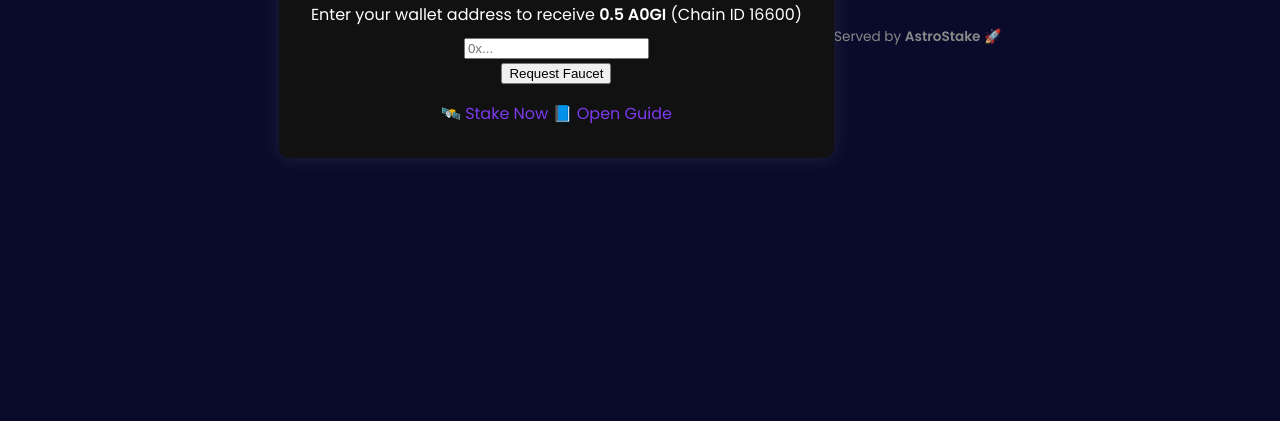
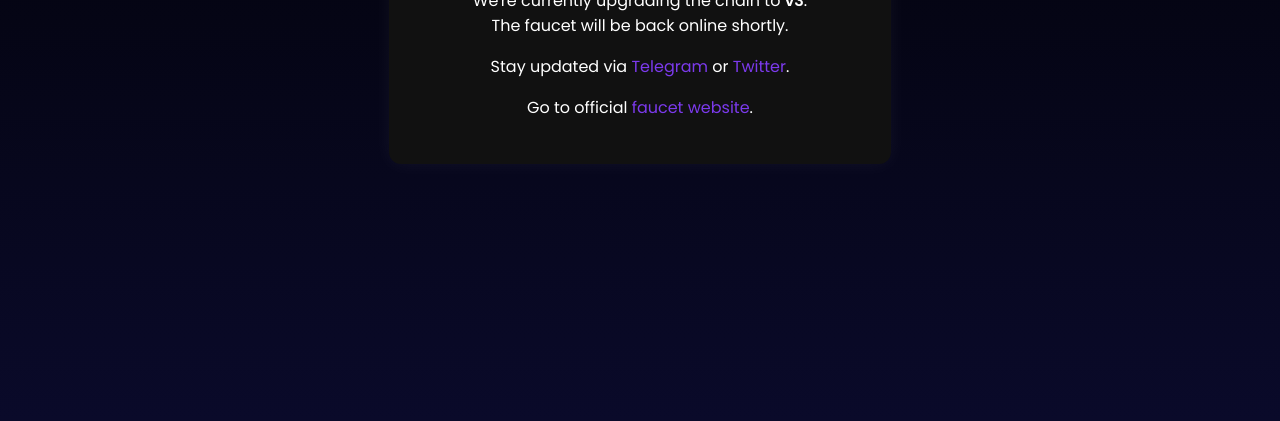
Before and after one commit to assyfx/astrostake.xyz, a plain HTML site: page 0g-faucet/index.html in a window 1280 px wide. Shown: the part 379-800 px from the top of the page. Drawn offline with Linux system fonts and the light colour scheme.

Commit message:
faucet maintenance

```diff
--- a/0g-faucet/index.html
+++ b/0g-faucet/index.html
@@ -15,72 +15,15 @@
   <title>AstroStake Faucet</title>
   <link href="https://fonts.googleapis.com/css2?family=Poppins:wght@400;600&display=swap" rel="stylesheet">
   <script src="https://www.google.com/recaptcha/api.js" async defer></script>
-  <link rel="stylesheet" href="style.css">
+  <link rel="stylesheet" href="/0g-faucet/maintenance.css">
 </head>
 <body>
-  <div id="meteors"></div>
   <div class="container">
-    <h1>🚀 AstroStake Testnet Faucet</h1>
-    <p>Enter your wallet address to receive <strong>0.5 A0GI</strong> (Chain ID 16600)</p>
-    <input type="text" id="address" placeholder="0x...">
-    <div class="g-recaptcha" data-sitekey="6LeYix4rAAAAANssITT0TW0zN6k565g00-tOihPP" data-theme="dark"></div>
-    <button onclick="requestFaucet()">Request Faucet</button>
-    <p id="status" class="status"></p>
-    <div class="links">
-      <a href="https://0g.exploreme.pro/validators/0gvaloper1aax7fz4d904m0ul3e9v3lfq7cdzzw3ka8qk3mr?action=Delegate" target="_blank">🛰️ Stake Now</a>
-      <a href="https://docs.astrostake.xyz" target="_blank">📘 Open Guide</a>
-    </div>
+    <h1>🚧 Faucet Under Maintenance</h1>
+    <p>We're currently upgrading the chain to <strong>v3</strong>.<br>
+    The faucet will be back online shortly.</p>
+    <p class="small">Stay updated via <a href="https://t.me/astrostake" target="_blank">Telegram</a> or <a href="https://twitter.com/astrostake" target="_blank">Twitter</a>.</p>
+    <p class="small">Go to official <a href="https://faucet.0g.ai" target"_blank">faucet website</a>.</p>
   </div>
-
-  <script>
-    async function requestFaucet() {
-      const address = document.getElementById('address').value;
-      const token = grecaptcha.getResponse();
-      const status = document.getElementById('status');
-      status.className = 'status';
-
-      if (!token) {
-        status.innerText = '❌ Please complete the captcha.';
-        status.classList.add('error');
-        return;
-      }
-
-      status.innerText = '⏳ Sending...';
-
-      try {
-        const res = await fetch('/api/faucet', {
-          method: 'POST',
-          headers: { 'Content-Type': 'application/json' },
-          body: JSON.stringify({ address, token })
-        });
-        const data = await res.json();
-        if (res.ok) {
-          status.innerText = `✅ TX sent!\nTX: ${data.tx}`;
-          status.classList.add('success');
-        } else {
-          status.innerText = `❌ ${data.message}`;
-          status.classList.add('error');
-        }
-      } catch (err) {
-        status.innerText = '❌ Request failed.';
-        status.classList.add('error');
-      }
-    }
-
-    window.onload = function () {
-      for (let i = 0; i < 20; i++) {
-        const meteor = document.createElement('div');
-        meteor.classList.add('meteor');
-        meteor.style.left = Math.random() * 100 + 'vw';
-        meteor.style.top = Math.random() * -200 + 'px';
-        meteor.style.animationDelay = (Math.random() * 5) + 's';
-        meteor.style.animationDuration = (2 + Math.random() * 2) + 's';
-        document.getElementById("meteors").appendChild(meteor);
-      }
-    }
-  </script>
 </body>
-<footer style="margin-top: 2rem; font-size: 0.85rem; color: #888; text-align: center;">
-  Served by <strong>AstroStake</strong> 🚀
-</footer>
 </html>
```
